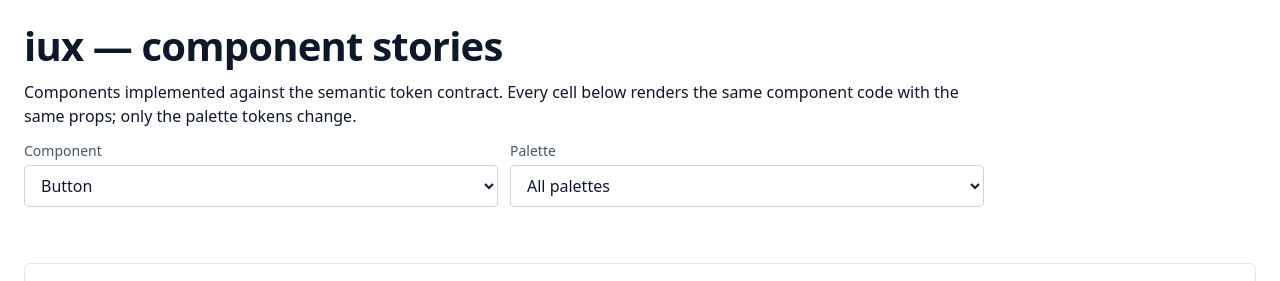
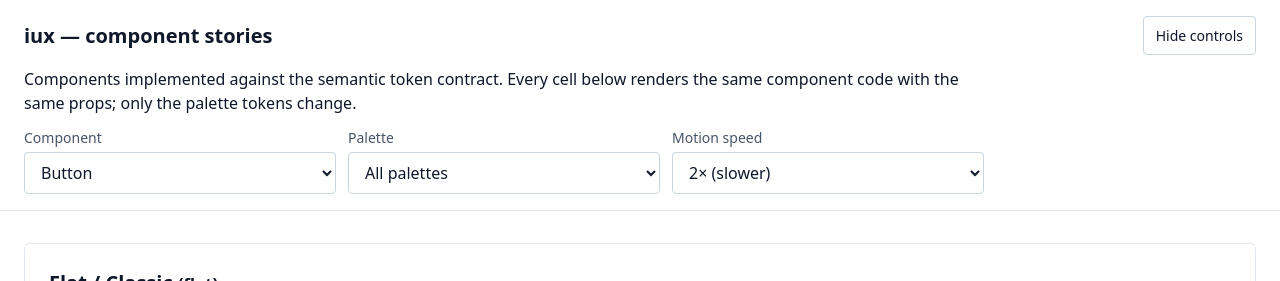
Before and after one commit to ryanauj/iux, a React (Vite) app: page / in a window 1280 px wide. Shown: the top 281 px of the page. Built offline with nearby package versions, Linux system fonts and the light colour scheme.

Commit message:
Make stories chrome reflect the selected palette and add motion-speed control (#8)

```diff
--- a/src/stories/index.tsx
+++ b/src/stories/index.tsx
@@ -81,20 +81,52 @@ const PALETTE_IDS = Object.keys(palettes) as PaletteId[]
 
 type PaletteChoice = 'all' | PaletteId
 
+const MOTION_SCALES = [
+  { value: 1, label: '1× (palette default)' },
+  { value: 2, label: '2× (slower)' },
+  { value: 3, label: '3× (slowest)' },
+  { value: 5, label: '5× (debug)' },
+] as const
+
 export function Stories() {
   const [component, setComponent] = useState<Component>('button')
   const [paletteChoice, setPaletteChoice] = useState<PaletteChoice>('all')
+  const [chromePaletteId, setChromePaletteId] = useState<PaletteId>('flat-classic')
+  const [motionScale, setMotionScale] = useState<number>(2)
+  const [controlsOpen, setControlsOpen] = useState<boolean>(true)
 
   const active = COMPONENTS.find(c => c.id === component)
   const visiblePaletteIds: PaletteId[] =
     paletteChoice === 'all' ? PALETTE_IDS : [paletteChoice]
+  const chromePalette = palettes[chromePaletteId]
+
+  const handlePaletteChange = (next: PaletteChoice) => {
+    setPaletteChoice(next)
+    if (next !== 'all') setChromePaletteId(next)
+  }
 
   return (
-    <PaletteRoot palette={palettes['flat-classic']} as="section">
+    <PaletteRoot palette={chromePalette} as="section" motionScale={motionScale}>
       <main className="stories">
-        <header className="stories__intro">
-          <h1>iux — component stories</h1>
-          <p>
+        <header className={`stories__header${controlsOpen ? '' : ' stories__header--collapsed'}`}>
+          <div className="stories__header-bar">
+            <h1 className="stories__title">iux — component stories</h1>
+            <button
+              type="button"
+              className="stories__toggle"
+              aria-expanded={controlsOpen}
+              aria-controls="stories-controls"
+              onClick={() => setControlsOpen(o => !o)}
+            >
+              {controlsOpen ? 'Hide controls' : 'Show controls'}
+            </button>
+          </div>
+          <div
+            id="stories-controls"
+            className="stories__header-body"
+            hidden={!controlsOpen}
+          >
+            <p className="stories__intro-copy">
               Components implemented against the semantic token contract. Every
               cell below renders the same component code with the same props;
               only the palette tokens change.
@@ -117,7 +149,7 @@ export function Stories() {
                 <select
                   className="stories__control-select"
                   value={paletteChoice}
-                onChange={e => setPaletteChoice(e.target.value as PaletteChoice)}
+                  onChange={e => handlePaletteChange(e.target.value as PaletteChoice)}
                 >
                   <option value="all">All palettes</option>
                   {PALETTE_IDS.map(id => (
@@ -127,13 +159,32 @@ export function Stories() {
                   ))}
                 </select>
               </label>
+              <label className="stories__control">
+                <span className="stories__control-label">Motion speed</span>
+                <select
+                  className="stories__control-select"
+                  value={motionScale}
+                  onChange={e => setMotionScale(Number(e.target.value))}
+                >
+                  {MOTION_SCALES.map(s => (
+                    <option key={s.value} value={s.value}>{s.label}</option>
+                  ))}
+                </select>
+              </label>
+            </div>
           </div>
         </header>
 
         {visiblePaletteIds.map(id => {
           const palette = palettes[id]
           return (
-            <PaletteRoot key={id} palette={palette} as="section" className="stories__palette">
+            <PaletteRoot
+              key={id}
+              palette={palette}
+              as="section"
+              className="stories__palette"
+              motionScale={motionScale}
+            >
               <h2 className="stories__palette-title">
                 {palette.name} <small>({palette.engine})</small>
               </h2>
--- a/src/styles.css
+++ b/src/styles.css
@@ -59,21 +59,60 @@ body {
   gap: var(--space-6);
 }
 
-.stories__intro {
-  max-width: 60rem;
+.stories__header {
+  position: sticky;
+  top: 0;
+  z-index: 20;
+  margin: calc(-1 * var(--space-5)) calc(-1 * var(--space-5)) 0;
+  padding: var(--space-4) var(--space-5);
+  background: var(--color-surface-base);
+  border-bottom-width: var(--border-width-thin);
+  border-bottom-style: solid;
+  border-bottom-color: var(--color-border-subtle);
 }
 
-.stories__intro h1 {
-  font-family: var(--type-display-family);
-  font-size: var(--type-display-size);
-  font-weight: var(--type-display-weight);
-  line-height: var(--type-display-line-height);
-  letter-spacing: var(--type-display-tracking);
-  text-transform: var(--type-display-text-transform);
-  margin: 0 0 var(--space-3);
+.stories__header-bar {
+  display: flex;
+  align-items: center;
+  justify-content: space-between;
+  gap: var(--space-3);
 }
 
-.stories__intro p {
+.stories__title {
+  font-family: var(--type-display-family);
+  font-size: var(--type-heading-size);
+  font-weight: var(--type-heading-weight);
+  line-height: var(--type-heading-line-height);
+  letter-spacing: var(--type-heading-tracking);
+  margin: 0;
+}
+
+.stories__header--collapsed .stories__title {
+  font-size: var(--type-subheading-size);
+}
+
+.stories__toggle {
+  font: inherit;
+  font-size: var(--type-label-size);
+  font-weight: var(--type-label-weight);
+  letter-spacing: var(--type-label-tracking);
+  padding: var(--space-2) var(--space-3);
+  border-width: var(--border-width-thin);
+  border-style: solid;
+  border-color: var(--color-border-default);
+  background: var(--color-surface-raised);
+  color: var(--color-content-primary);
+  border-radius: var(--radius-sm);
+  cursor: pointer;
+  flex-shrink: 0;
+}
+
+.stories__header-body {
+  max-width: 60rem;
+  padding-top: var(--space-3);
+}
+
+.stories__intro-copy {
   font-family: var(--type-body-family);
   margin: 0 0 var(--space-3);
 }
@@ -135,7 +174,7 @@ body {
   display: flex;
   flex-wrap: wrap;
   gap: var(--space-3);
-  margin: 0 0 var(--space-5);
+  margin: 0;
 }
 
 .stories__control {
@@ -174,6 +213,11 @@ body {
     gap: var(--space-4);
   }
 
+  .stories__header {
+    margin: calc(-1 * var(--space-3)) calc(-1 * var(--space-3)) 0;
+    padding: var(--space-3);
+  }
+
   .stories__palette {
     padding: var(--space-3);
   }
--- a/src/theme/PaletteRoot.tsx
+++ b/src/theme/PaletteRoot.tsx
@@ -7,6 +7,8 @@ interface PaletteRootProps {
   children: ReactNode
   className?: string
   as?: 'div' | 'section' | 'article'
+  /** Multiplier applied to every motion duration token. Defaults to 1×. */
+  motionScale?: number
 }
 
 /**
@@ -14,8 +16,8 @@ interface PaletteRootProps {
  * Components inside read only `var(--...)` references; the palette is the
  * only thing that ever sees raw values.
  */
-export function PaletteRoot({ palette, children, className, as: Tag = 'div' }: PaletteRootProps) {
-  const vars = paletteToCssVars(palette.tokens) as CSSProperties
+export function PaletteRoot({ palette, children, className, as: Tag = 'div', motionScale = 1 }: PaletteRootProps) {
+  const vars = paletteToCssVars(palette.tokens, motionScale) as CSSProperties
   const cls = ['palette-root', className].filter(Boolean).join(' ')
   return (
     <Tag className={cls} style={vars} data-palette={palette.id}>
--- a/src/theme/paletteToCssVars.ts
+++ b/src/theme/paletteToCssVars.ts
@@ -7,8 +7,24 @@ import type { SemanticTokens } from '../../tokens/semantic.contract'
  * easings, shadow strings, type metrics — is emitted as a CSS custom
  * property. Component CSS reads only these variables; this is the file
  * that keeps the no-raw-values lint passing downstream.
+ *
+ * `motionScale` multiplies every `motion.duration.*` value; zero-duration
+ * slots (e.g. AAA) remain at zero. Used by the stories harness to slow
+ * demo animations to a legible speed without touching palette source.
  */
-export function paletteToCssVars(tokens: SemanticTokens): Record<string, string> {
+function scaleDuration(value: string, scale: number): string {
+  if (scale === 1) return value
+  const match = value.match(/^(-?\d*\.?\d+)(ms|s)$/)
+  if (!match) return value
+  const n = Number(match[1])
+  if (n === 0) return value
+  return `${n * scale}${match[2]}`
+}
+
+export function paletteToCssVars(
+  tokens: SemanticTokens,
+  motionScale = 1,
+): Record<string, string> {
   const vars: Record<string, string> = {}
 
   const surfaces = ['base', 'raised', 'sunken', 'overlay', 'scrim'] as const
@@ -76,7 +92,7 @@ export function paletteToCssVars(tokens: SemanticTokens): Record<string, string>
 
   const durKeys = ['instant', 'fast', 'base', 'slow'] as const
   for (const k of durKeys) {
-    vars[`--motion-duration-${k}`] = tokens.motion.duration[k]
+    vars[`--motion-duration-${k}`] = scaleDuration(tokens.motion.duration[k], motionScale)
   }
 
   const easeKeys = ['standard', 'in', 'out', 'inOut', 'spring'] as const
```
Lines whose indentation alone changed are shown as unchanged.
